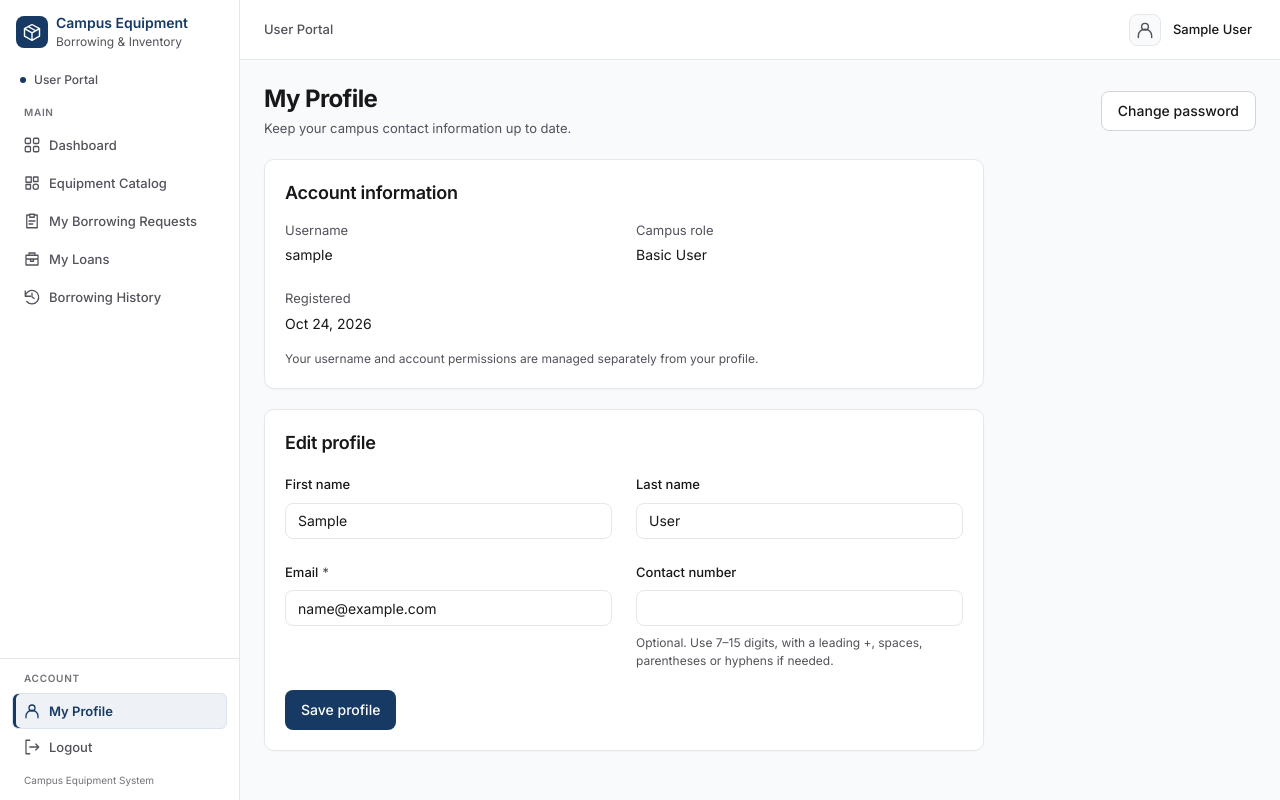
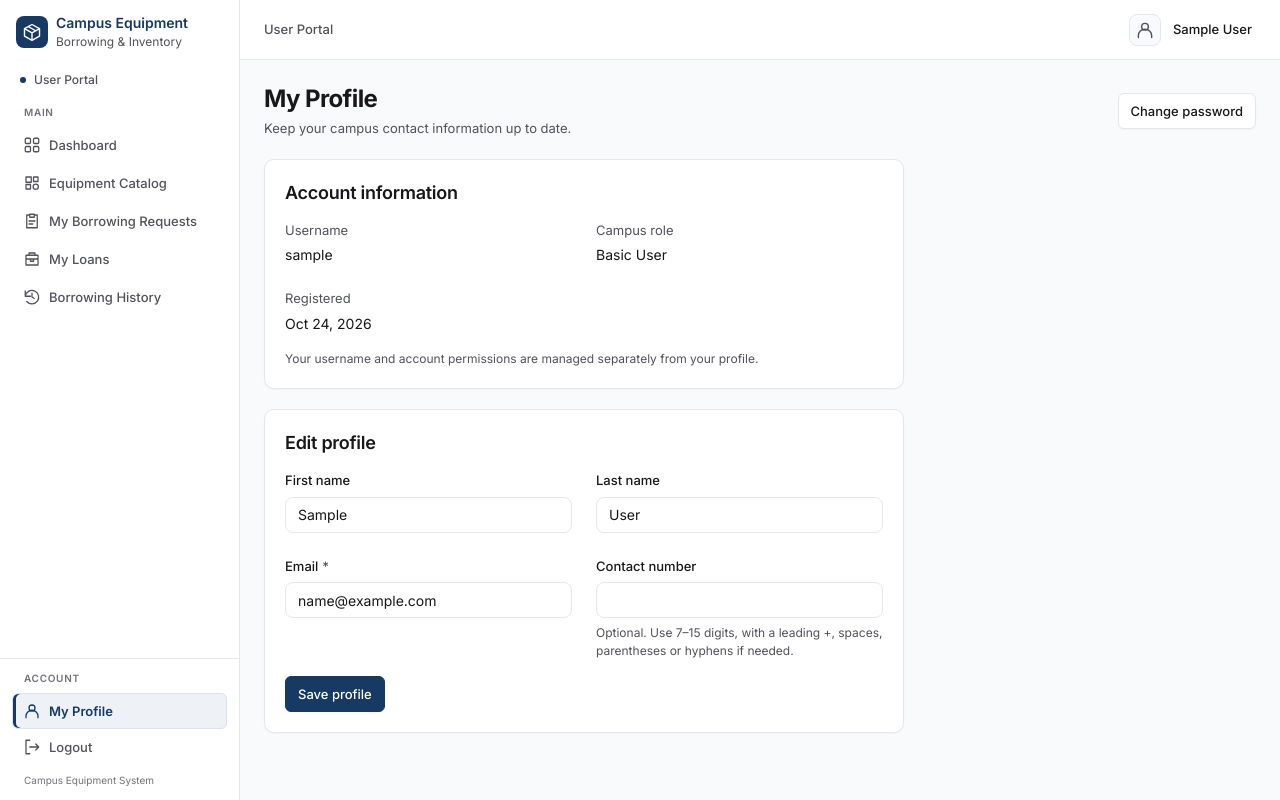
Before and after one commit to selrahcjstn/Campus-Equipment-System, a Django app: page /portal/profile/ in a window 1280 px wide. Run offline with Django 5.2, Linux system fonts and the light colour scheme; the visitor is signed in with stand-in values (Sample User, id 1).

Commit message:
style: improve forms and interactive components

```diff
--- a/static/css/design-system.css
+++ b/static/css/design-system.css
@@ -73,7 +73,7 @@
     --table-header-text: #52525B;
     --table-body-text: #18181B;
     --table-hover-background: #F9FAFB;
-    --button-padding: 10px 16px;
+    --button-padding: 7px 12px;
     --icon-size: 20px;
     --z-sidebar: 30;
     --z-backdrop: 20;
@@ -110,10 +110,10 @@ h3 { font-size: var(--font-card); font-weight: var(--weight-semibold); }
 .brand-copy > span { font-size: var(--font-body); font-weight: var(--weight-semibold); }
 .brand-copy small { font-size: var(--font-caption); font-weight: var(--weight-regular); color: var(--text-secondary); }
 
-.button { display: inline-flex; justify-content: center; align-items: center; gap: var(--space-2); min-height: var(--control-height); max-width: 100%; padding: var(--button-padding); border-radius: var(--radius-md); font-size: var(--font-body); font-weight: var(--weight-medium); line-height: 20px; text-decoration: none; text-align: center; border: none; }
-.button--primary { background: var(--primary); color: var(--surface); }
+.button { display: inline-flex; justify-content: center; align-items: center; gap: var(--space-2); min-height: var(--control-height); max-width: 100%; padding: var(--button-padding); border: 1px solid transparent; border-radius: var(--radius-sm); font-size: var(--font-label); font-weight: var(--weight-medium); line-height: 20px; text-decoration: none; text-align: center; }
+.button--primary { background: var(--primary); border-color: var(--primary); color: var(--surface); box-shadow: var(--shadow-sm); }
 .button--primary:hover { background: var(--primary-hover); color: var(--surface); }
-.button--secondary { background: var(--surface); border: var(--border-emphasis); color: var(--text-primary); padding-top: 9px; padding-bottom: 9px; }
+.button--secondary { background: var(--surface); border: var(--border); color: var(--text-primary); box-shadow: var(--shadow-sm); }
 .button--secondary:hover { background: var(--surface-muted); color: var(--text-primary); }
 .button--destructive { background: var(--error); color: var(--surface); }
 .button--destructive:hover { background: var(--error); outline: var(--border-emphasis); outline-offset: 2px; }
@@ -121,7 +121,7 @@ h3 { font-size: var(--font-card); font-weight: var(--weight-semibold); }
 .button:disabled { background: var(--surface-muted); color: var(--text-secondary); border: var(--border); }
 .icon-button { display: inline-flex; align-items: center; justify-content: center; width: var(--control-height); height: var(--control-height); padding: var(--space-2); border: var(--border); border-radius: var(--radius-md); background: var(--surface); color: var(--text-secondary); flex-shrink: 0; }
 .icon-button:hover { background: var(--surface-muted); color: var(--primary); }
-.form-field { --control-border: var(--border-default); display: flex; flex-direction: column; gap: var(--space-2); min-width: 0; }
+.form-field { --control-border: var(--border-default); display: flex; flex-direction: column; gap: 6px; min-width: 0; }
 .form-field label { font-size: var(--font-label); font-weight: var(--weight-medium); }
 .form-field .form-checkbox { display: flex; align-items: flex-start; gap: var(--space-2); }
 .form-checkbox input[type='checkbox'] { flex-shrink: 0; margin: var(--space-1) 0 0; }
@@ -129,16 +129,17 @@ h3 { font-size: var(--font-card); font-weight: var(--weight-semibold); }
 .form-field input:not([type='checkbox']):not([type='radio']):not([type='hidden']), .form-field select, .form-field textarea {
     width: 100%; min-width: 0; height: var(--control-height); padding: var(--space-2) var(--space-3); border: 1px solid var(--control-border, var(--border-strong)); border-radius: var(--radius-md); background: var(--surface); color: var(--text-primary); font-size: var(--font-body); font-weight: var(--weight-regular);
 }
-.form-field textarea { height: auto; min-height: 120px; resize: vertical; }
+.form-field textarea { height: auto; min-height: 96px; resize: vertical; }
 .form-field input::placeholder, .form-field textarea::placeholder { color: var(--text-secondary); font-weight: var(--weight-regular); }
 .form-field:not(.has-errors) input:hover, .form-field:not(.has-errors) select:hover, .form-field:not(.has-errors) textarea:hover { --control-border: var(--border-strong); }
 .form-field input:focus, .form-field select:focus, .form-field textarea:focus { --control-border: var(--accent); border-color: var(--accent); outline: var(--focus); outline-offset: 0; }
 .form-field.has-errors input:focus, .form-field.has-errors select:focus, .form-field.has-errors textarea:focus { --control-border: var(--error); border-color: var(--error); outline-color: var(--error); }
 .form-field input[readonly] { background: var(--background); }
-.form-page, .form-panel { width: 100%; max-width: 720px; }
-.form-page--narrow, .form-panel--narrow { max-width: 560px; }
-.form-panel--wide { max-width: 960px; }
-.form-panel.section-stack { gap: var(--space-5); }
+.form-page, .form-panel { width: 100%; max-width: var(--form-width); }
+.form-page--narrow, .form-panel--narrow { max-width: var(--form-width-narrow); }
+.form-panel--wide { max-width: var(--form-width-wide); }
+.form-panel.section-stack { gap: var(--space-4); }
+.form-panel > .page-actions:last-child { padding-top: var(--space-4); border-top: var(--border); }
 .form-field input[type='checkbox'], .form-field input[type='radio'] { width: var(--space-4); height: var(--space-4); accent-color: var(--accent); }
 .form-field input[type='checkbox'] { border-radius: var(--radius-xs); }
 .form-field input:disabled, .form-field textarea:disabled, .form-field select:disabled { background: var(--surface-muted); color: var(--text-secondary); cursor: not-allowed; }
@@ -150,7 +151,7 @@ h3 { font-size: var(--font-card); font-weight: var(--weight-semibold); }
 .field-errors .errorlist { padding-left: 0; list-style: none; }
 .field-help li + li, .field-errors li + li { margin-top: var(--space-1); }
 
-.alert { padding: var(--space-4); border: var(--border); border-left: var(--space-1) solid var(--info); border-radius: var(--radius-md); background: var(--info-soft); overflow-wrap: anywhere; }
+.alert { padding: var(--space-3) var(--space-4); border: var(--border); border-left: 2px solid var(--info); border-radius: var(--radius-md); background: var(--info-soft); font-size: var(--font-label); line-height: 1.6; overflow-wrap: anywhere; }
 .alert > strong { display: block; font-weight: var(--weight-semibold); }
 .alert > strong + p, .alert > strong + ul { margin-top: var(--space-1); }
 .alert ul { margin-bottom: 0; padding-left: var(--space-5); }
@@ -158,13 +159,13 @@ h3 { font-size: var(--font-card); font-weight: var(--weight-semibold); }
 .alert--warning { background: var(--warning-soft); border-left-color: var(--warning); color: var(--text-primary); }
 .alert--error { background: var(--error-soft); border-left-color: var(--error); color: var(--text-primary); }
 .alert--info { color: var(--primary); }
-.badge { display: inline-flex; align-items: center; min-height: 24px; max-width: 100%; padding: var(--space-1) var(--space-2); border-radius: var(--radius-full); font-size: var(--font-caption); font-weight: var(--weight-medium); line-height: 1.4; white-space: nowrap; }
+.badge { display: inline-flex; align-items: center; min-height: 22px; max-width: 100%; padding: 2px var(--space-2); border: 1px solid transparent; border-radius: var(--radius-sm); font-size: var(--font-caption); font-weight: var(--weight-medium); line-height: 1.4; white-space: nowrap; }
 .badge--success, .badge--approved { color: var(--success); background: var(--success-soft); }
 .badge--warning, .badge--pending { color: var(--text-primary); background: var(--warning-soft); }
-.badge--warning::before, .badge--pending::before { content: ''; width: var(--space-2); height: var(--space-2); margin-right: var(--space-1); background: var(--warning); border-radius: var(--radius-full); }
-.badge--error, .badge--rejected { color: var(--error); background: var(--surface); border: 1px solid var(--error); }
+.badge--warning::before, .badge--pending::before { content: ''; width: 6px; height: 6px; margin-right: var(--space-1); background: var(--warning); border-radius: var(--radius-full); }
+.badge--error, .badge--rejected { color: var(--error); background: var(--error-soft); }
 .badge--info, .badge--active { color: var(--info); background: var(--info-soft); }
-.badge--inactive, .badge--retired { color: var(--inactive); background: var(--surface); border: var(--border); }
+.badge--inactive, .badge--retired { color: var(--inactive); background: var(--surface-muted); }
 .card { padding: var(--card-padding); border: var(--border); border-radius: var(--radius-lg); background: var(--surface); min-width: 0; box-shadow: var(--shadow-sm); }
 .card-heading { display: flex; flex-wrap: wrap; align-items: flex-start; justify-content: space-between; gap: var(--space-3); margin-bottom: var(--space-4); }
 .card-title { font-size: var(--font-card); font-weight: var(--weight-semibold); }
@@ -174,7 +175,7 @@ h3 { font-size: var(--font-card); font-weight: var(--weight-semibold); }
 .section-stack { display: grid; gap: var(--section-gap); align-content: start; }
 .section-stack > * { min-width: 0; }
 .section-stack > .card-heading { margin-bottom: 0; }
-.empty-state { padding: clamp(var(--space-6), 4vw, var(--space-10)); text-align: center; color: var(--text-secondary); overflow-wrap: anywhere; }
+.empty-state { padding: var(--space-6); text-align: center; color: var(--text-secondary); font-size: var(--font-label); overflow-wrap: anywhere; }
 .empty-state h2 { color: var(--text-primary); font-size: var(--font-card); }
 .empty-state p { max-width: 480px; margin: var(--space-2) auto 0; }
 .table-container { min-width: 0; max-width: 100%; overflow-x: auto; overscroll-behavior-x: contain; background: var(--table-body-background); border: 1px solid var(--table-border); border-radius: var(--radius-lg); box-shadow: var(--shadow-sm); }
@@ -210,11 +211,13 @@ a.pagination__link:hover { background: var(--surface-muted); color: var(--primar
 .pagination__ellipsis { border-color: transparent; background: transparent; color: var(--text-secondary); }
 @media (max-width: 639px) { .pagination__summary { flex-basis: 100%; } .pagination__link { min-height: var(--control-height); } }
 @media (pointer: coarse) { .data-table .table-cell--actions .button { min-height: var(--control-height); } }
-.modal { width: min(100% - var(--space-8), 560px); max-height: calc(100dvh - var(--space-8)); margin: auto; padding: var(--space-6); color: var(--text-primary); background: var(--surface); border: var(--border); border-radius: var(--radius-xl); }
+.modal { width: min(100% - var(--space-8), var(--form-width-narrow)); max-height: calc(100dvh - var(--space-8)); margin: auto; padding: var(--card-padding); color: var(--text-primary); background: var(--surface); border: var(--border); border-radius: var(--radius-xl); box-shadow: 0 16px 48px rgb(24 24 27 / 14%); overflow-wrap: anywhere; }
 .modal::backdrop { background: var(--overlay); }
 .modal-heading { display: flex; align-items: center; justify-content: space-between; gap: var(--space-4); margin-bottom: var(--space-4); }
 .modal-content { margin-top: var(--space-6); }
-.modal-actions { display: flex; flex-wrap: wrap; justify-content: flex-end; gap: var(--space-3); padding-top: var(--space-6); margin-top: var(--space-6); border-top: var(--border); }
+.modal-actions { display: flex; flex-wrap: wrap; justify-content: flex-end; gap: var(--space-2); padding-top: var(--space-4); margin-top: var(--space-5); border-top: var(--border); }
+:where(.button, .icon-button, .nav-item, .navbar-account, .pagination__link, .form-field input, .form-field select, .form-field textarea) { transition: background-color var(--motion-duration) ease, border-color var(--motion-duration) ease, color var(--motion-duration) ease, box-shadow var(--motion-duration) ease; }
+@media (prefers-reduced-motion: reduce) { :where(.button, .icon-button, .nav-item, .navbar-account, .pagination__link, .form-field input, .form-field select, .form-field textarea) { transition: none; } }
 
 .app-shell { min-height: 100vh; min-height: 100dvh; }
 .sidebar { display: flex; flex-direction: column; position: fixed; inset: 0 auto 0 0; width: var(--sidebar-width); background: var(--surface); border-right: var(--border); z-index: var(--z-sidebar); }
--- a/templates/accounts/admin/action.html
+++ b/templates/accounts/admin/action.html
@@ -4,7 +4,7 @@
 {% block page_styles %}<link rel="stylesheet" href="{% static 'css/accounts.css' %}">{% endblock %}
 {% block content %}
 <header class="page-heading"><div><h1>{{ page_title }}</h1><p>{{ description }}</p></div><a class="button button--secondary" href="{% url 'user_detail' target_user.pk %}">Back to user</a></header>
-<div class="section-stack"><section class="card"><h2>{{ target_user.username }}</h2><p>{{ target_user.get_full_name|default:"Campus account" }} · {{ target_user.get_role_display }} · {% if target_user.is_active %}Active{% else %}Inactive{% endif %}</p></section>
+<div class="section-stack form-page form-page--narrow"><section class="card"><h2>{{ target_user.username }}</h2><p>{{ target_user.get_full_name|default:"Campus account" }} · {{ target_user.get_role_display }} · {% if target_user.is_active %}Active{% else %}Inactive{% endif %}</p></section>
     {% if form.non_field_errors %}<div class="alert alert--error" role="alert">{{ form.non_field_errors }}</div>{% endif %}
     {% if allowed %}<form method="post" id="account-action" class="form-panel form-panel--narrow card section-stack" data-confirm-dialog="account-confirmation">{% csrf_token %}{% for field in form %}{% include "components/input.html" %}{% endfor %}<div><button class="button {% if action == 'deactivate' %}button--destructive{% else %}button--primary{% endif %}" type="submit">{{ page_title }}</button></div></form>{% else %}<div class="alert alert--warning" role="status">This action is unavailable for the current account state or your own Admin account.</div>{% endif %}
 </div>
--- a/templates/inventory/admin/action.html
+++ b/templates/inventory/admin/action.html
@@ -5,7 +5,7 @@
 {% block page_scripts %}<script src="{% static 'js/inventory.js' %}" defer></script>{% endblock %}
 {% block content %}
 <header class="page-heading"><div><h1>{{ page_title }}</h1><p>{{ description }}</p></div><a class="button button--secondary" href="{% if category %}{% url 'equipment_categories' %}{% else %}{% url 'admin_equipment_detail' equipment.pk %}{% endif %}">Back</a></header>
-<div class="section-stack"><section class="card">{% if category %}<h2>{{ category.name }}</h2><p>{{ category.description }}</p>{% elif unit %}<h2>{{ unit.asset_tag }}</h2><p>{{ equipment.name }} · {{ unit.inventory_status_label }}</p>{% else %}<h2>{{ equipment.name }}</h2>{% include "inventory/admin/_counts.html" %}{% endif %}</section>
+<div class="section-stack form-page form-page--narrow"><section class="card">{% if category %}<h2>{{ category.name }}</h2><p>{{ category.description }}</p>{% elif unit %}<h2>{{ unit.asset_tag }}</h2><p>{{ equipment.name }} · {{ unit.inventory_status_label }}</p>{% else %}<h2>{{ equipment.name }}</h2>{% include "inventory/admin/_counts.html" %}{% endif %}</section>
     {% if form.non_field_errors %}<div class="alert alert--error" role="alert">{{ form.non_field_errors }}</div>{% endif %}
     {% if allowed %}<form method="post" id="inventory-action" class="form-panel form-panel--narrow card section-stack" data-inventory-confirm="inventory-confirmation">{% csrf_token %}{% include "components/input.html" with field=form.confirm %}<div><button type="submit" class="button button--primary">{{ page_title }}</button></div></form>{% else %}<div class="alert alert--warning" role="status"><strong>This action is unavailable.</strong><p>Check linked records, the catalog state and the physical unit's status before proceeding.</p></div>{% endif %}
 </div>
--- a/templates/maintenance/resolve.html
+++ b/templates/maintenance/resolve.html
@@ -4,7 +4,7 @@
 {% block page_styles %}<link rel="stylesheet" href="{% static 'css/maintenance.css' %}">{% endblock %}
 {% block content %}
 <header class="page-heading"><div><h1>{{ page_title }}</h1><p>{{ description }}</p></div><a class="button button--secondary" href="{% url 'maintenance_detail' record.pk %}">Back to record</a></header>
-<div class="section-stack"><section class="card maintenance-notes"><h2>{{ record.unit.equipment.name }} · {{ record.unit.asset_tag }}</h2><p>{{ record.reason|linebreaksbr }}</p>{% include "components/badge.html" with label=record.get_status_display variant=record.status_variant %}</section>
+<div class="section-stack form-page"><section class="card maintenance-notes"><h2>{{ record.unit.equipment.name }} · {{ record.unit.asset_tag }}</h2><p>{{ record.reason|linebreaksbr }}</p>{% include "components/badge.html" with label=record.get_status_display variant=record.status_variant %}</section>
 {% if form.non_field_errors %}<div class="alert alert--error" role="alert">{{ form.non_field_errors }}</div>{% endif %}
 {% if allowed %}<form method="post" id="maintenance-resolution" class="form-panel card section-stack" data-confirm-dialog="maintenance-confirmation">{% csrf_token %}{% for field in form %}{% include "components/input.html" %}{% endfor %}<div><button class="button {% if repairing %}button--primary{% else %}button--destructive{% endif %}" type="submit">{{ page_title }}</button></div></form>{% else %}<div class="alert alert--warning" role="status">This action is unavailable. Repaired equipment must first be In progress; resolved records cannot be changed.</div>{% endif %}</div>
 {% endblock %}
```
